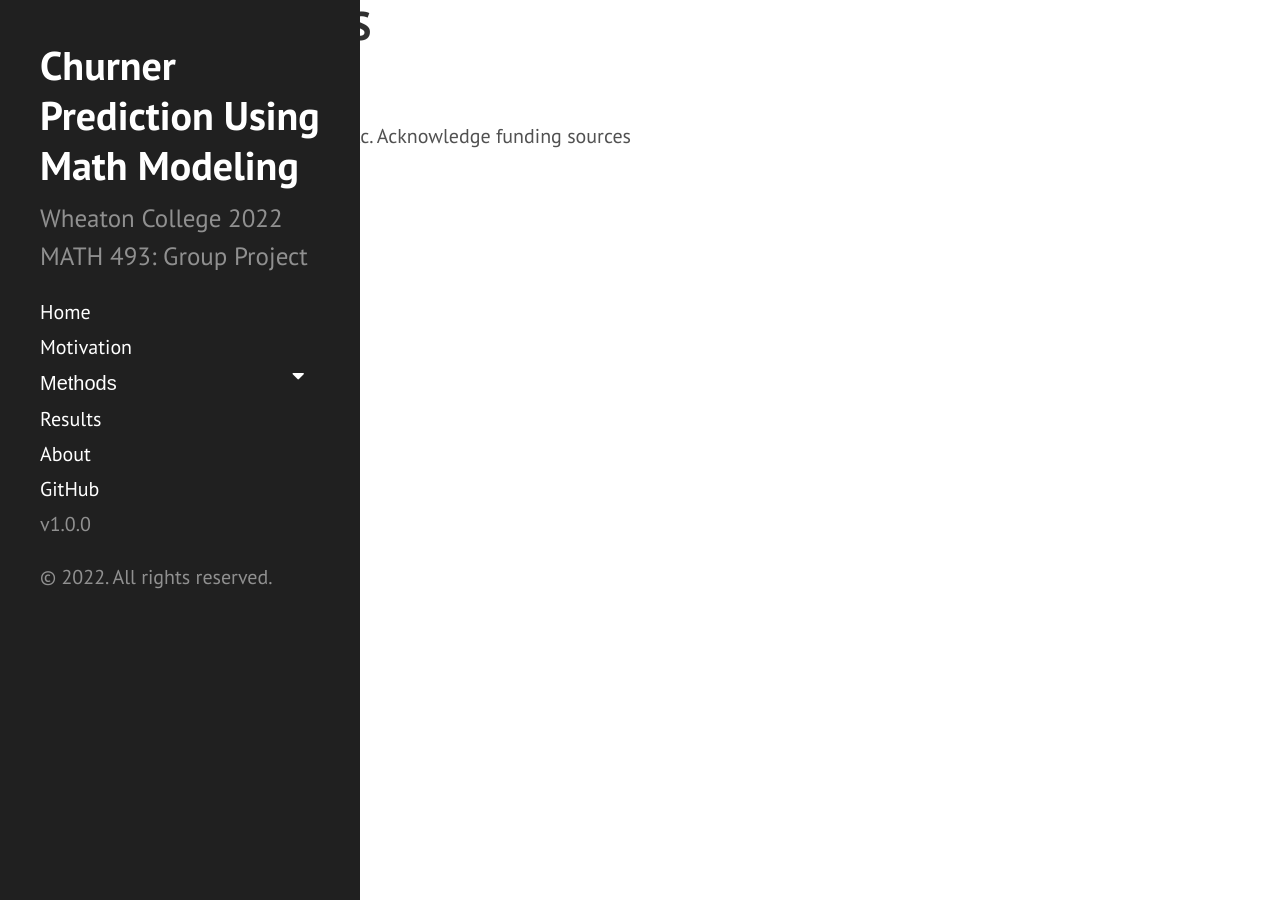
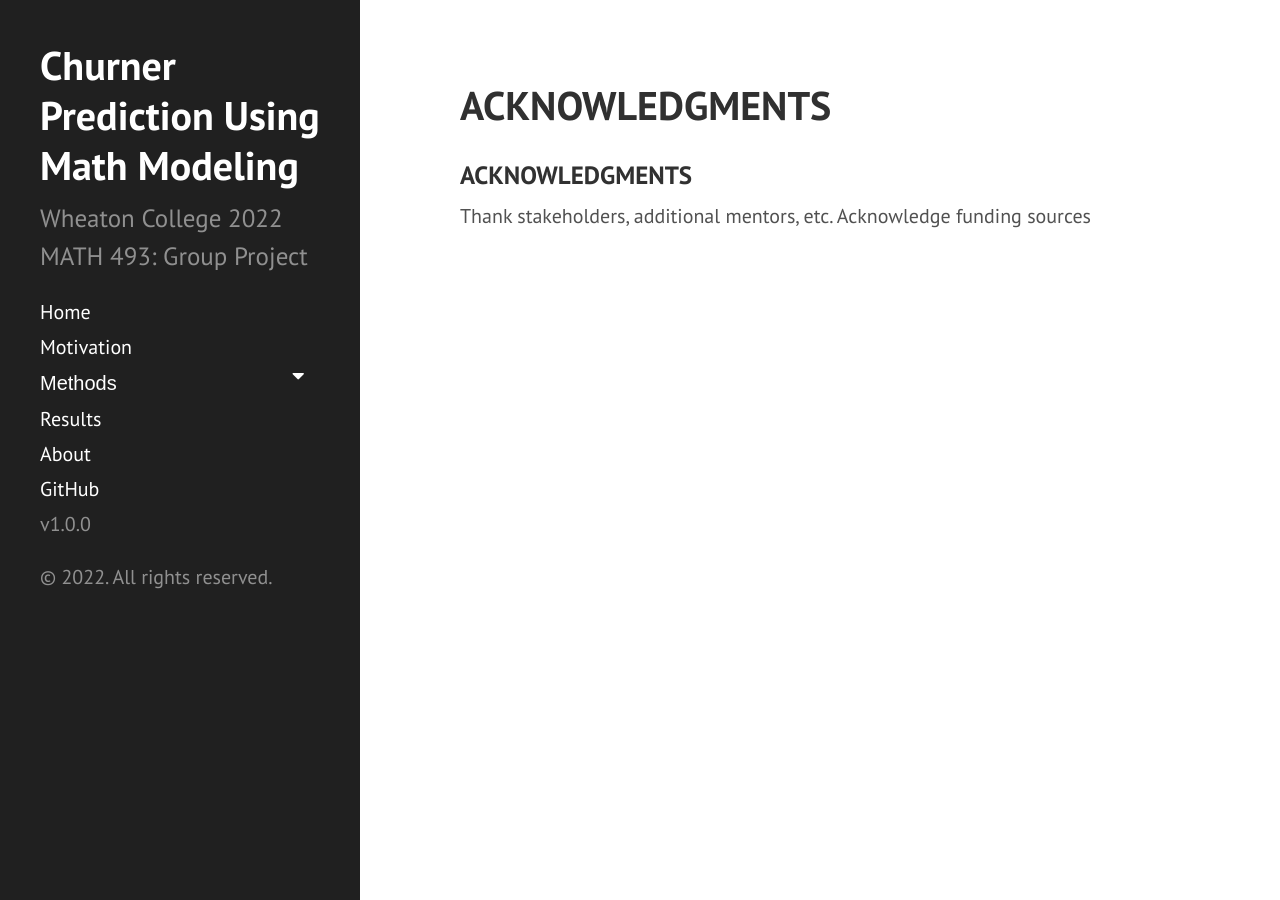
Before and after one commit to datasciencelifecycle/math493_fall2022, a Jekyll site: the page built from acknowledgements.md, in a window 1280 px wide. Built offline with Jekyll 4.4.1, drawn with Linux system fonts in a browser that asks for light colours; our own code applies the rules of GitHub Pages for plain Markdown files.

Commit message:
Update default.html

```diff
--- a/_layouts/default.html
+++ b/_layouts/default.html
@@ -7,7 +7,7 @@
 
     {% include sidebar.html %}
 
-    <div class="theme-base-09">
+    <div class= "content container">
       {{ content }}
     </div>
 
```
